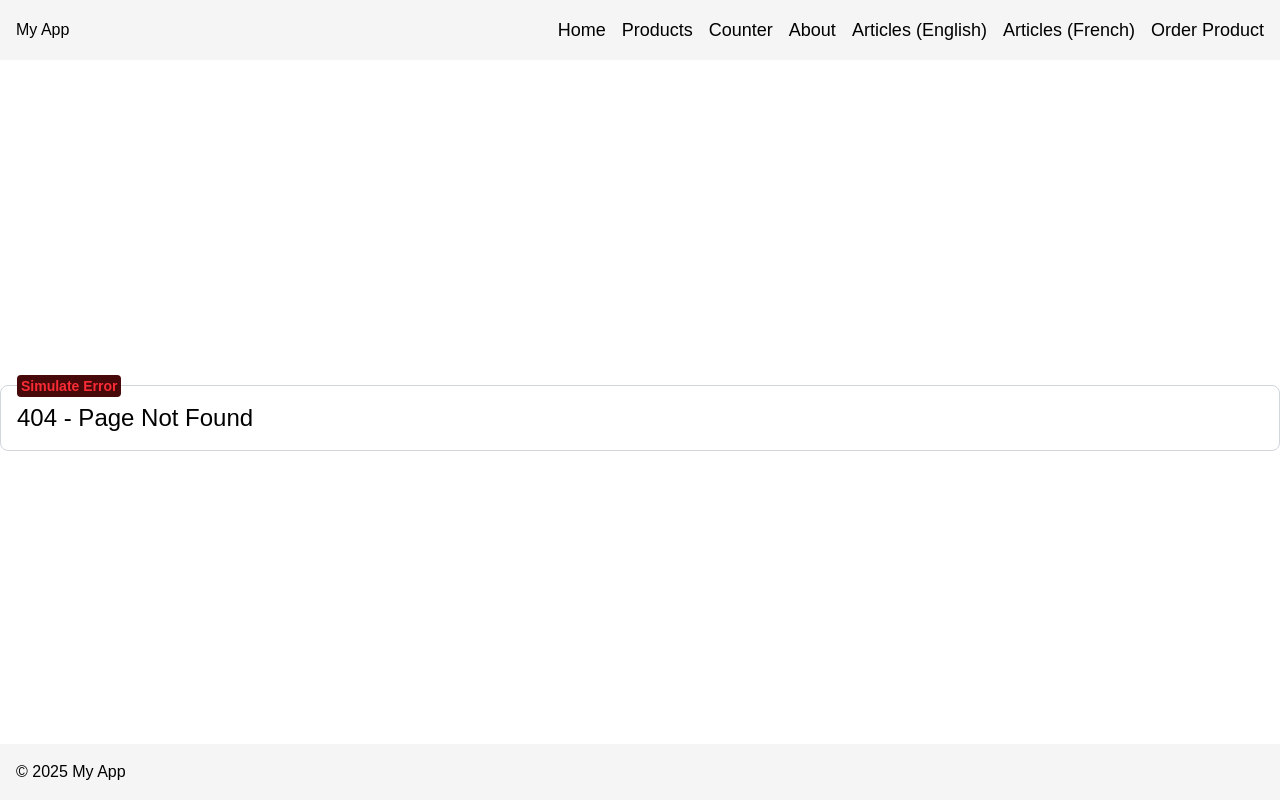
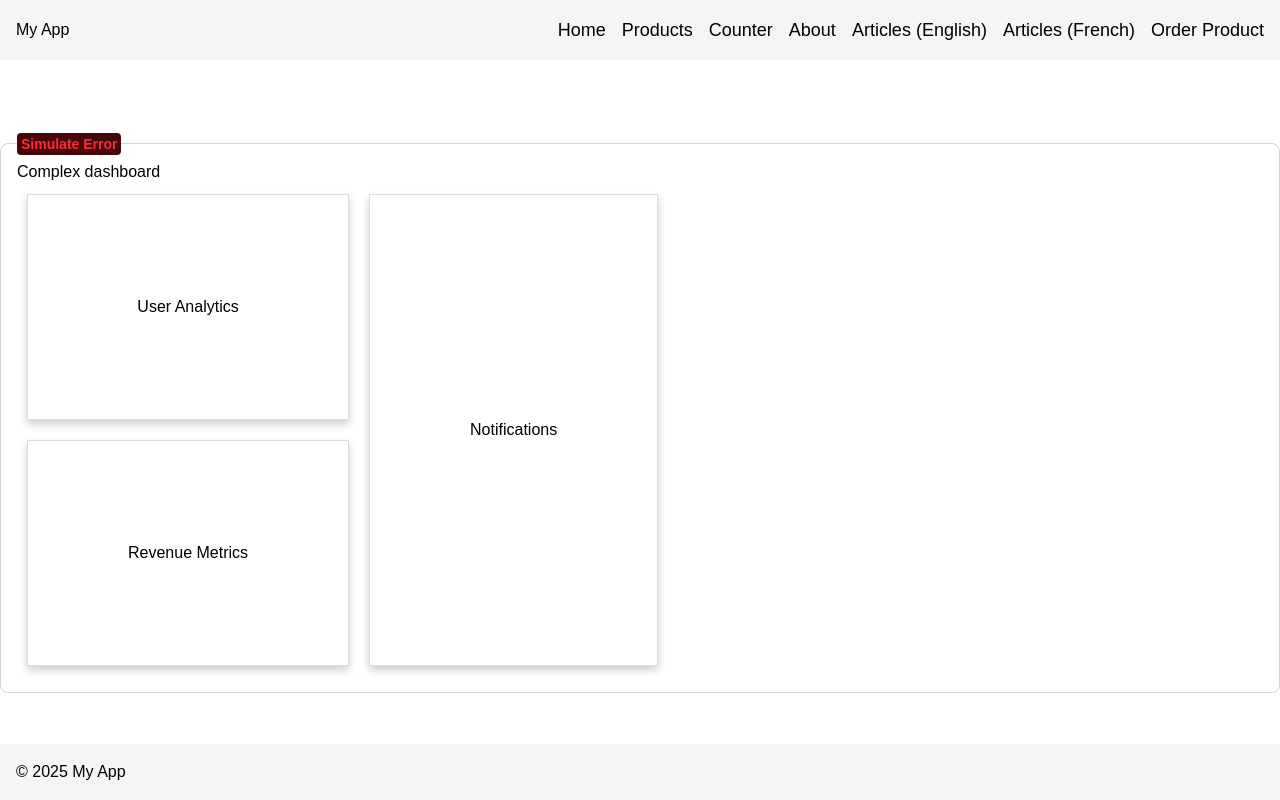
Before and after one commit to Team-Bro-buggers-C211010/NextJs-Work-Place, a Next.js app in the folder routing-basics/: page /complex-dashboard in a window 1280 px wide. Before the commit this address had no page. Built offline with nearby package versions, Linux system fonts and the light colour scheme.

Commit message:
parallel-routes for handle multiple individual layouts in a main layout.

```diff
--- /dev/null
+++ b/routing-basics/src/app/complex-dashboard/@notifications/page.tsx
@@ -0,0 +1,9 @@
+import { Card } from '@/components/card';
+
+export default function Notifications() {
+  return (
+    <Card>
+      <div>Notifications</div>
+    </Card>
+  );
+}
--- /dev/null
+++ b/routing-basics/src/app/complex-dashboard/@revenue/page.tsx
@@ -0,0 +1,5 @@
+import { Card } from '@/components/card';
+
+export default function RevenueMetrics() {
+  return <Card>Revenue Metrics</Card>;
+}
--- /dev/null
+++ b/routing-basics/src/app/complex-dashboard/@usersAnalytics/page.tsx
@@ -0,0 +1,4 @@
+import { Card } from '@/components/card';
+export default function UsersAnalytics() {
+  return <Card>User Analytics</Card>;
+}
--- /dev/null
+++ b/routing-basics/src/app/complex-dashboard/layout.tsx
@@ -0,0 +1,29 @@
+export default function ComplexDashboardLayout({
+  children,
+  usersAnalytics,
+  revenue,
+  notifications,
+  login,
+}: {
+  children: React.ReactNode;
+  usersAnalytics: React.ReactNode;
+  revenue: React.ReactNode;
+  notifications: React.ReactNode;
+  login: React.ReactNode;
+}) {
+  const isLoggedIn = true;
+  return isLoggedIn ? (
+    <div>
+      <div>{children}</div>
+      <div style={{ display: "flex" }}>
+        <div style={{ display: "flex", flexDirection: "column" }}>
+          <div>{usersAnalytics}</div>
+          <div>{revenue}</div>
+        </div>
+        <div style={{ display: "flex", flex: 1 }}>{notifications}</div>
+      </div>
+    </div>
+  ) : (
+    login
+  );
+}
--- /dev/null
+++ b/routing-basics/src/app/complex-dashboard/page.tsx
@@ -0,0 +1,3 @@
+export default function ComplexDashboardPage() {
+  return <h1>Complex dashboard</h1>;
+}
--- /dev/null
+++ b/routing-basics/src/components/card.tsx
@@ -0,0 +1,13 @@
+export const Card = ({ children }: { children: React.ReactNode }) => {
+  const cardStyle = {
+    padding: "100px",
+    margin: "10px",
+    boxShadow: "0 4px 8px 0 rgba(0, 0, 0, 0.2)",
+    border: "1px solid #ddd",
+    display: "flex",
+    justifyContent: "center",
+    alignItems: "center",
+  };
+
+  return <div style={cardStyle}>{children}</div>;
+};
```
Also changed, not shown: routing-basics/src/app/complex-dashboard/parallel-routes_notes.txt (added).
